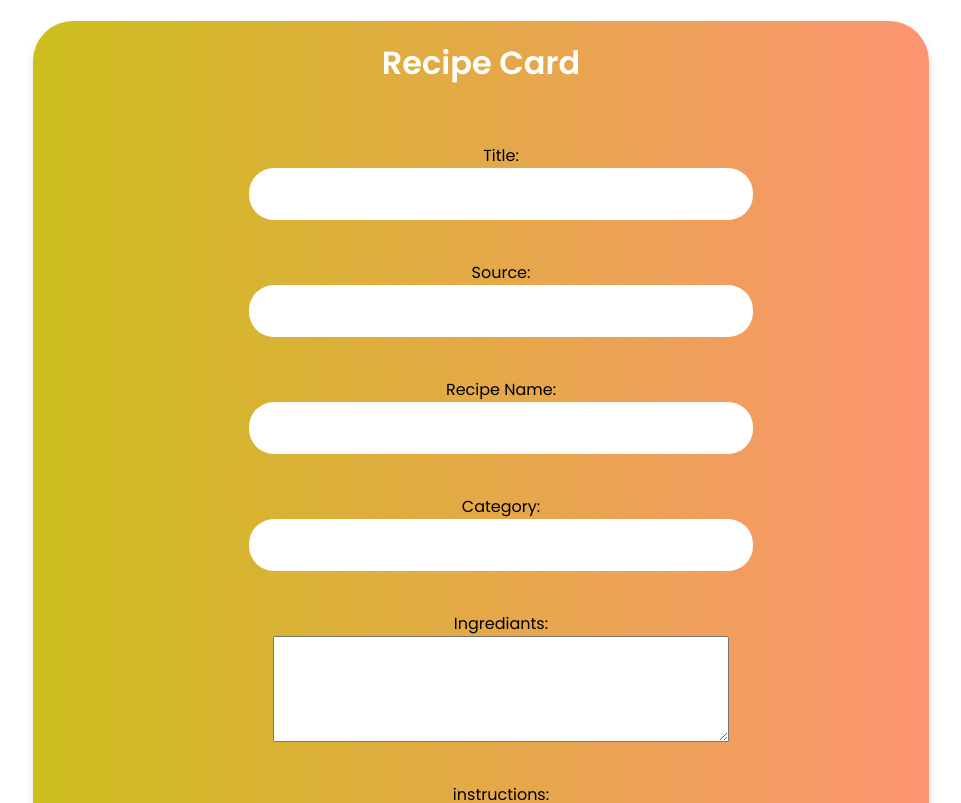
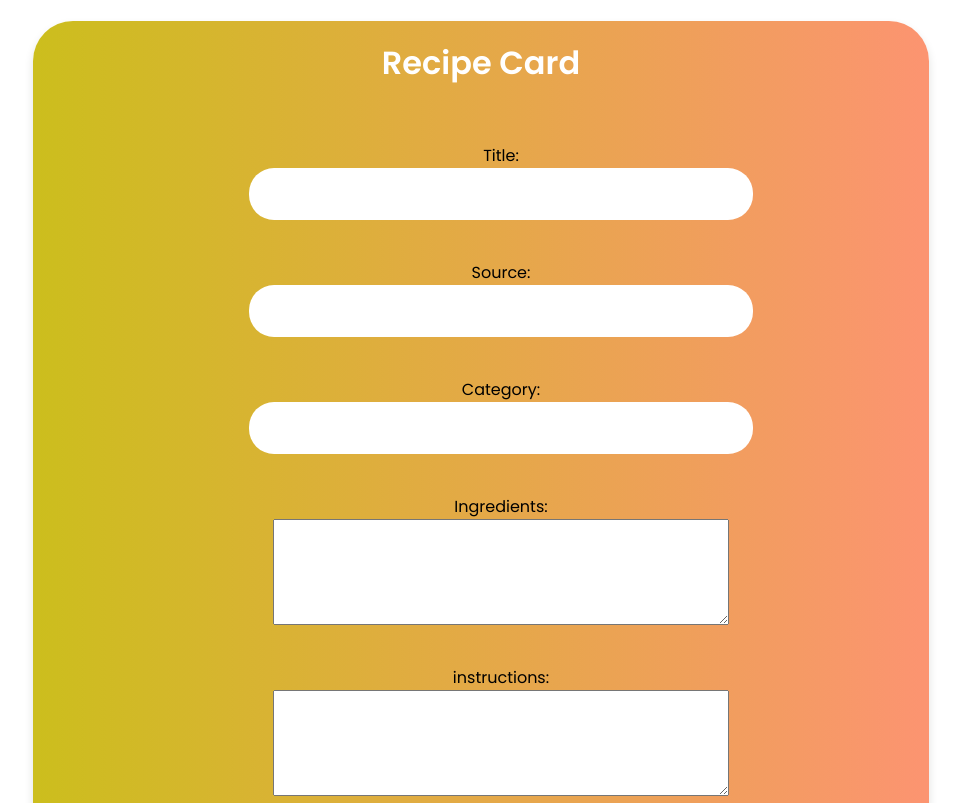
Before and after one commit to secretFamiltRecipiesCookbook/frontEnd, a React (Create React App) app in the folder recipies/: page /add-recipe in a window 1280 px wide. Shown: the top 803 px of the page, without its empty margins (159-1120 px from the left). Built offline with nearby package versions, Linux system fonts and the light colour scheme; sample sign-in values are in the browser's storage.

Commit message:
add function works pog' a'

```diff
--- a/recipies/src/Actions/actions.js
+++ b/recipies/src/Actions/actions.js
@@ -18,7 +18,6 @@ export const fetchRecipes = () => {
         axiosWithAuth()
             .get('/api/recipes/')
             .then((res) => {
-                console.log(res.data);
                 dispatch({ type: FETCH_SUCCESS, payload: res.data })
             })
             .catch(err => {
@@ -31,6 +30,7 @@ export const addRecipe = (recipe) =>{
     axiosWithAuth()
         .post('/api/recipes/',recipe)
     .then((res) => {
+        console.log(res.data)
         dispatch({ type: RECIPE_ADD, payload: res.data })
     })
     .catch( error => { console.log( error.response.request._response ) });
--- a/recipies/src/components/AddRecipeForm.js
+++ b/recipies/src/components/AddRecipeForm.js
@@ -3,7 +3,9 @@ import axios from "axios";
 import { FontAwesomeIcon } from '@fortawesome/react-fontawesome'
 import { faCheck, faTrash } from '@fortawesome/free-solid-svg-icons'
 import styled from 'styled-components'
-
+import {useHistory} from 'react-router';
+import {setError, addRecipe} from './../Actions/actions';
+import { connect } from "react-redux";
 const RecipeFormStyle = styled.div`
 .container{
     height:auto;
@@ -62,127 +64,108 @@ const Check = styled.span`
 color:green;
 `
 
-const recipes = [
-    {source:'', title:'', recipeName:'', ingrediants:'', instructions:'', category:'',}
-]
 
-const initialValues = {
+const AddRecipeForm = (props) => {
+
+    const [state,setState] = useState({
     source: '',
     title:'',
-    recipeName: '',
-    ingrediants:'',
+    ingredients:'',
     instructions:'',
     category:'',
-}
+})
 
-function AddRecipeForm(){
-    const [recipe, setRecipe] = useState(recipes);
-    const [formValues, setFormValues] = useState(initialValues);
+    const handleChange = e => {
+        setState({
+            ...state,
+            [e.target.name]:e.target.value
+        });
+    }
+    const { push } = useHistory();
+
+    const handleSubmit = e => {
+        e.preventDefault();
+            props.addRecipe(state);
+            push(`/recipes`)
+    }
 
 
-    const change = ev => {
-        const { name, value } = ev.target
-        console.log(name)
-        console.log(value)
-        setFormValues({...formValues, [name]: value})
-    }
 
-    const submit = ev => {
-        ev.preventDefault();
-        const newRecipe = {
-            source: formValues.source,
-            title: formValues.title,
-            recipeName: formValues.recipeName,
-            ingrediants: formValues.ingrediants,
-            instructions: formValues.instructions,
-            category: formValues.category,
-        }
-        axios.post('https://reqres.in/api/orders', newRecipe)
-        .then(res => {
-            setFormValues(initialValues)
-            console.log(initialValues)
-        })
-        .catch(err =>{
-
-        })
-    }
 
     return (
         <RecipeFormStyle>
             <div className='container'>
                 <h1>Recipe Card</h1>
-                {recipe.map((recipe,asd) => {
-                    return(
-                        <div key={asd}>
-                            {recipe.source} {recipe.title} {recipe.recipeName} {recipe.instructions}
-                        </div>
-                    )
-                })}
-                <form onSubmit={submit}>
+                <form>
                     <ul>
                     <li>
                     Title:<input
                         type='text'
-                        onChange={change}
-                        value={formValues.title}
+                        onChange={handleChange}
+                        value={state.title}
                         name='title'
+
                         />
                     </li>
                     <li>
                     Source:<input
                         type='text'
-                        onChange={change}
-                        value={formValues.source}
+                        onChange={handleChange}
+                        value={state.source}
                         name='source'
+
                         />
                     </li>
 
+
                     <li>
-                    Recipe Name:<input
+                        Category:<input
                         type='text'
-                        onChange={change}
-                        value={formValues.recipeName}
-                        name='recipeName'
+                        onChange={handleChange}
+                        value={state.category}
+                        name='category'
+
                         />
                     </li>
                     <li>
-                        Category:<input
+                    Ingredients:<textarea
                         type='text'
-                        onChange={change}
-                        value={formValues.category}
-                        name='category'
-                        />
-                    </li>
-                    <li>
-                    Ingrediants:<textarea
-                        type='text'
-                        onChange={change}
-                        value={formValues.ingrediants}
-                        name='ingrediants'
+                        onChange={handleChange}
+                        value={state.ingredients}
+                        name='ingredients'
+
                         />
                     </li>
                     <li>
                     instructions:<textarea
                         type='text'
-                        onChange={change}
-                        value={formValues.instructions}
+                        onChange={handleChange}
+                        value={state.instructions}
                         name='instructions'
+
                         />
                     </li>
 
                     </ul>
-                </form>
+
                 <div className='buttons'>
-                    <button Trash onSubmit={submit}>
+                    <button onClick={handleSubmit}>
                         <FontAwesomeIcon icon={faTrash}></FontAwesomeIcon>
                     </button>
-                    <button onSubmit={submit}>
+                    <button onSubmit={handleSubmit}>
                         <FontAwesomeIcon icon={faCheck}></FontAwesomeIcon>
                     </button>
                 </div>
+                </form>
             </div>
         </RecipeFormStyle>
     )
 }
 
-export default AddRecipeForm;
+const mapStateToProps = state => {
+    return({
+        errorMessage: state.error
+    })
+}
+
+export default  connect(mapStateToProps, {setError, addRecipe})(AddRecipeForm);
--- a/recipies/src/components/RecipeCard.js
+++ b/recipies/src/components/RecipeCard.js
@@ -146,7 +146,7 @@ export default function RecipeCard({ recipe }) {
 		<RecipeCardDiv>
 			<div className={isOpen ? '' : 'closed'} id="container" onClick={() => setIsOpen(!isOpen)}>
 				<header id="toggle">
-					<div className="header" style={{ backgroundImage: `url(${recipe.backgroundImage})` }}></div>
+					<div className="header" style={{ image: `url(${recipe.image})` }}></div>
 					<div className="title">{recipe.title}</div>
 					<div className="source">{recipe.source}</div>
 				</header>
--- a/recipies/src/components/RecipeList.js
+++ b/recipies/src/components/RecipeList.js
@@ -3,6 +3,7 @@ import React, { useEffect} from 'react';
 import { connect } from "react-redux";
 import RecipeCard from './RecipeCard';
 import styled from 'styled-components';
+import { useHistory } from 'react-router-dom';
 
 const CardsContainer = styled.div`
 	width: 80%;
@@ -22,21 +23,48 @@ const CardsContainer = styled.div`
 		}
 `;
 
+const Div = styled.div`
+.Btn{
+margin-top:8%;
+box-shadow: 0 1px 3px rgba(0, 0, 0, 0.12), 0 1px 2px rgba(0, 0, 0, 0.24);
+text-align:center;
+width: 12%;
+margin-left: 44%;
+border-radius: 7px;
+padding-top:5px;
+padding-bottom:5px;
+color:white;
+background: linear-gradient(to right, #ccbe1d, #fc9471);
+}
+`
+
 const RecipeList = (props) => {
+
+const { push } = useHistory();
+
 const {fetchRecipes} = props;
 useEffect(() => {
     fetchRecipes();
-}, []);
+},[] );
 if (props.isLoading) {
     return <h1>Loading...</h1>;
 }
-console.log (props.recipes)
+
+
+const handleAddRecipe = (e) => {
+	e.preventDefault();
+	push('/add-recipe')
+}
 return(
+		<Div>
             <CardsContainer>
 				{props.recipes.map((recipe) => {
 					return <RecipeCard key={Math.random()} recipe={recipe} />;
 				})}
+
 			</CardsContainer>
+			<button className='Btn' onClick={handleAddRecipe}>Add Recipe</button>
+		</Div>
             )
         }
 
```
